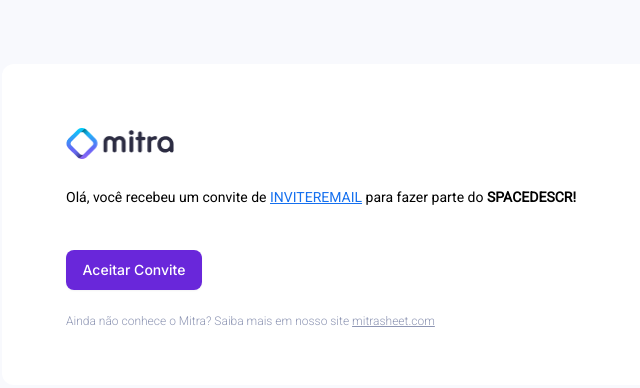
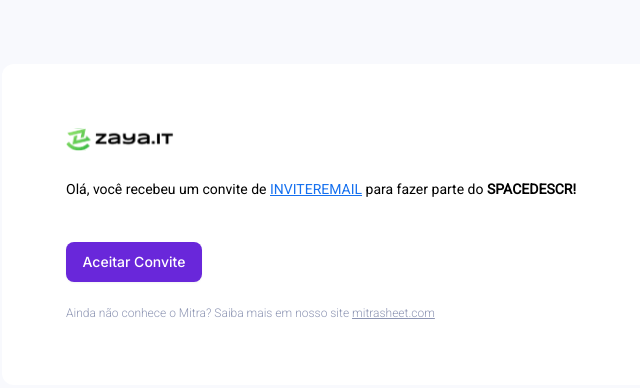
Before and after one commit to mitraecp/email_templates, a website: page invite/index.html in a window 1280 px wide. Shown: the whole page, without its empty margins (238-878 px from the left). Drawn offline with Linux system fonts and the light colour scheme.

Commit message:
add logo para zaya

```diff
--- a/invite/index.html
+++ b/invite/index.html
@@ -49,7 +49,7 @@
               "
             >
               <img
-                src="https://raw.githubusercontent.com/mitraecp/email_templates/master/invite/images/email_logo.png"
+                src="https://raw.githubusercontent.com/mitraecp/email_templates/master/invite/images/zaya_vertical_logo.png"
                 width="108px"
               />
 
```
Also changed, not shown: invite/images/zaya_vertical_logo.png (added).
